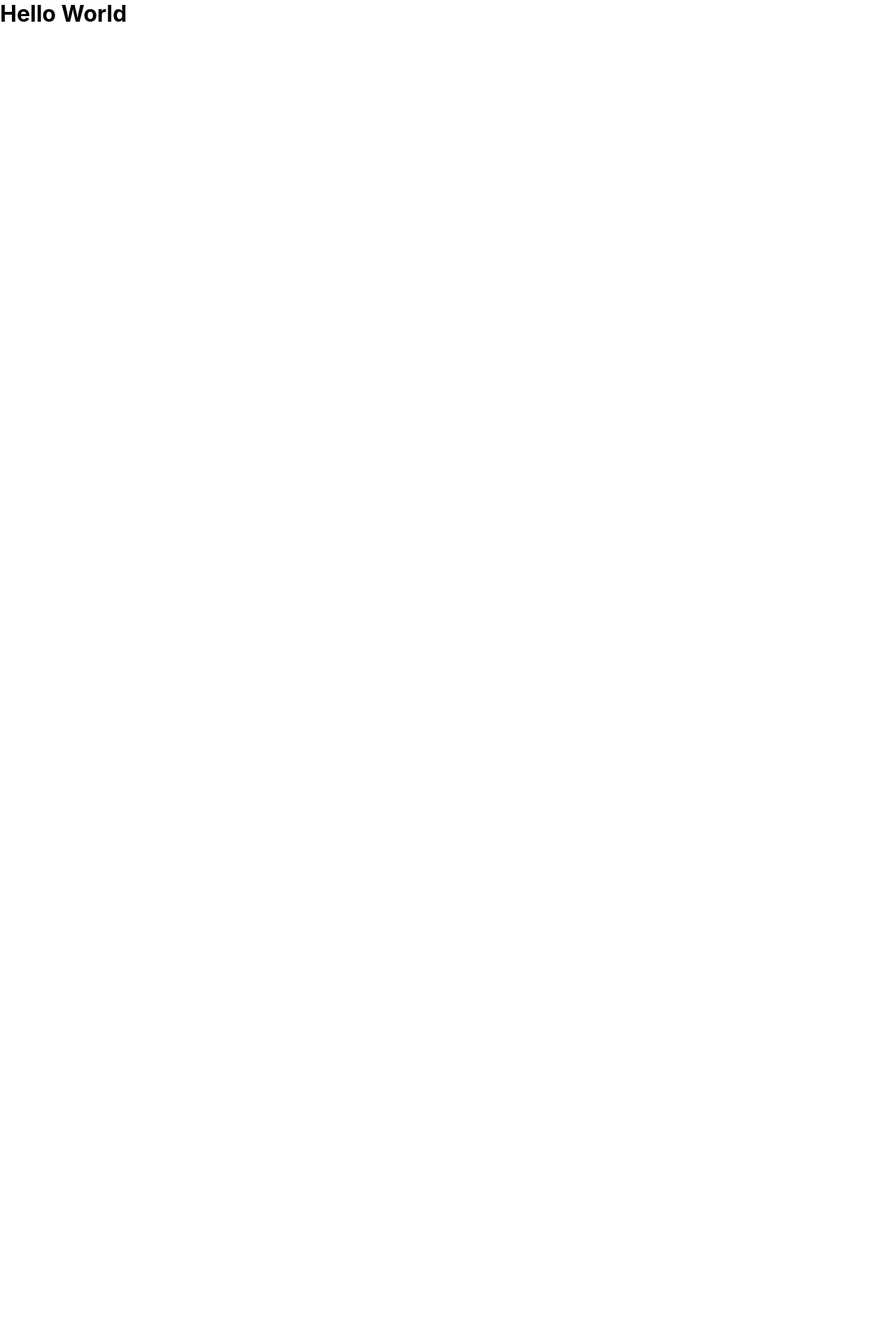
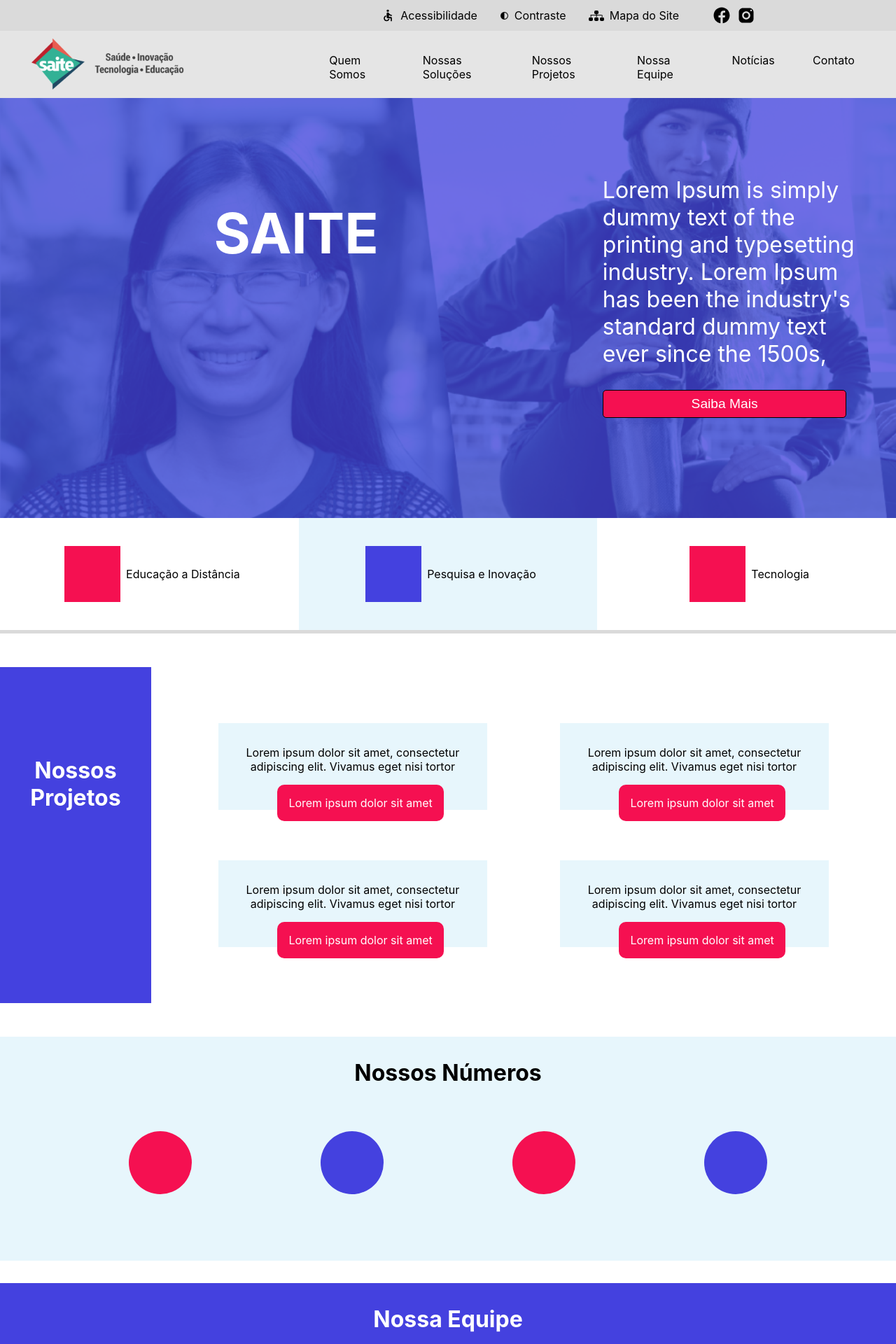
Before and after one commit to Kako-0/landing-page-UNASUS, a React (Create React App) app: page / in a window 1280 px wide. Shown: the top 1920 px of the page at 70% size. Before the commit the page ends 800 px from the top, so only its background shows below. Built offline with nearby package versions, Linux system fonts and the light colour scheme.

Commit message:
add LandingPage page

```diff
--- a/src/App.js
+++ b/src/App.js
@@ -1,10 +1,15 @@
 import './common/global.css';
+import Footer from './components/footer/Footer';
+import Header from './components/header/Header';
+import LandingPage from './pages/LandingPage';
 
 function App() {
   return (
-    <div className="App">
-      <h1>Hello World</h1>
-    </div>
+    <>
+      <Header />
+      <LandingPage />
+      <Footer />
+    </>
   );
 }
 
--- /dev/null
+++ b/src/pages/LandingPage.js
@@ -0,0 +1,22 @@
+import '../common/global.css';
+import Contato from '../components/contato/Contato';
+import Equipe from '../components/equipe/Equipe';
+import Info from '../components/info/Info';
+import Numeros from '../components/numeros/Numeros';
+import Parceiros from '../components/parceiros/Parceiros';
+import Projetos from '../components/projetos/Projetos';
+
+function LandingPage() {
+  return (
+    <>
+      <Info />
+      <Projetos />
+      <Numeros />
+      <Equipe />
+      <Contato />
+      <Parceiros />
+    </>
+  );
+}
+
+export default LandingPage;
```
